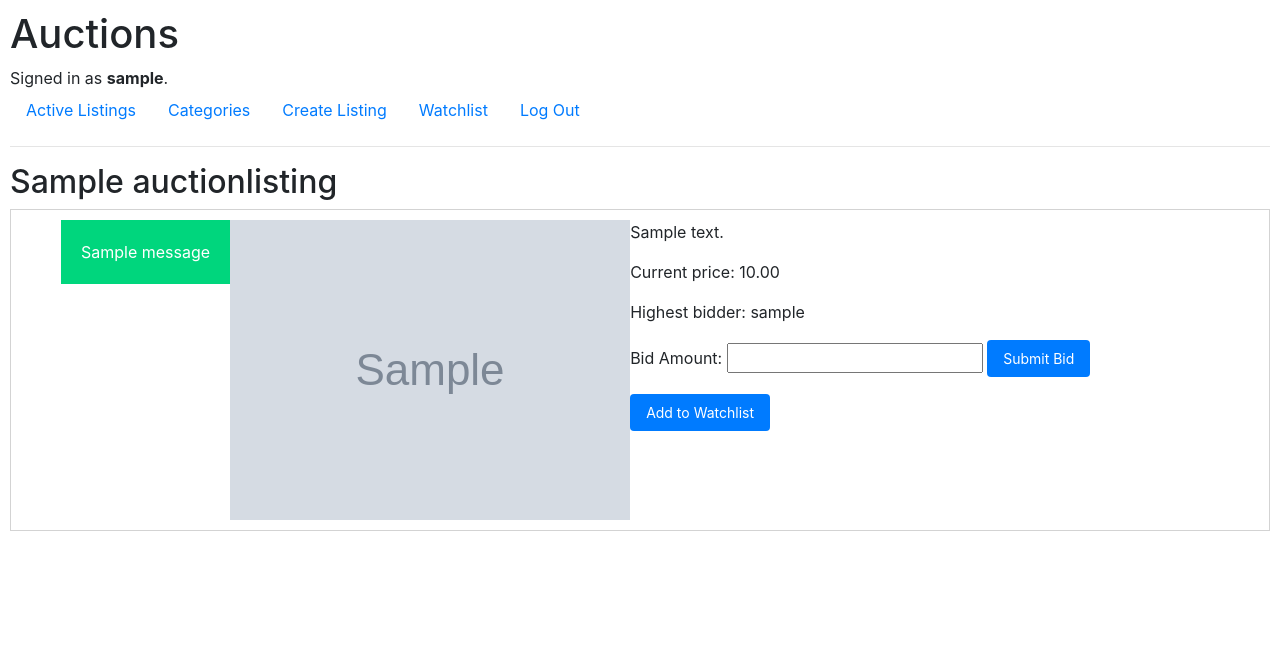
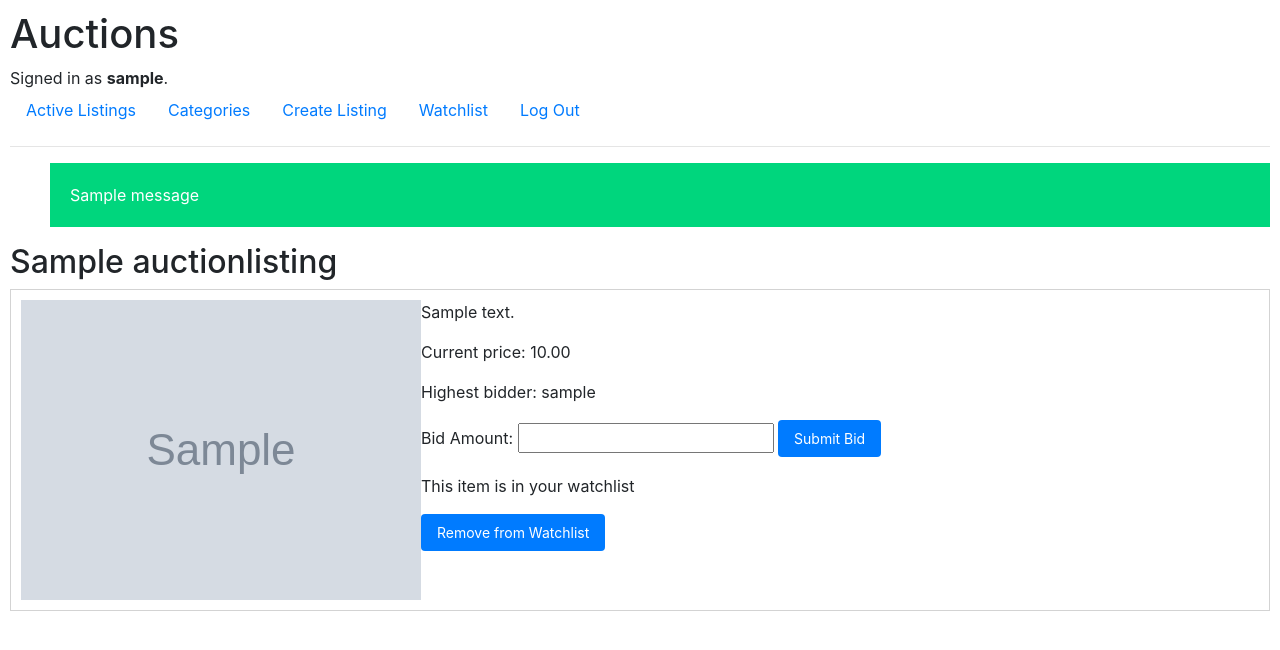
Before and after one commit to ZayRex/e-commerce-django, a Django app: page /1 in a window 1280 px wide. Shown: the top 650 px of the page. Run offline with Django 3.2, Linux system fonts and the light colour scheme; a user stored in the database is signed in; tables that the repository leaves empty hold one stand-in row (values such as "Sample post"); grey boxes marked "Sample" are stand-in pictures; one stand-in notice (Sample message) is shown; some libraries are stand-ins or nearby versions.

Commit message:
fix watchlist button on listing page

```diff
--- a/auctions/templates/auctions/listing_page.html
+++ b/auctions/templates/auctions/listing_page.html
@@ -1,16 +1,15 @@
 {% extends "auctions/layout.html" %}
 
 {% block body %}
-<h2>{{listing.title}}</h2>
-<div class="listing-div">
-
-    {% if messages %}
+{% if messages %}
     <ul class="messages">
         {% for message in messages %}
             <li{% if message.tags %} class="{{ message.tags }}"{% endif %}>{{ message }}</li>
         {% endfor %}
     </ul>
     {% endif %}
+<h2>{{listing.title}}</h2>
+<div class="listing-div">
     <div class="photo">
         <img src="{{ listing.image_url }}" alt="No image for this listing">
     </div>
@@ -25,7 +24,7 @@
         <p>Highest bidder: {{listing.highest_bidder.username}}</p>
     {% endif %}
     {% if user.is_authenticated %}
-        <p><form method="POST" action="{% url 'index' %}">
+        <p><form method="POST" action="{% url 'listing_page' listing.id%}">
             {% csrf_token %}
             <input type="hidden" name="form_type" value="bid">
             <label for="bid_amount">Bid Amount:</label>
@@ -33,13 +32,23 @@
             <input type="hidden" name="listing_id" value="{{ listing.id }}">
             <button type="submit">Submit Bid</button>
         </form></p>
-        <p><form method="POST" action="{% url 'index' %}">
+        {% if not in_watchlist%}
+        <p><form method="POST" action="{% url 'listing_page' listing.id %}">
             {% csrf_token %}
             <input type="hidden" name="form_type" value="add_to_watchlist">
             <input type="hidden" name="listing_id" value="{{ listing.id }}">
             <button type="submit">Add to Watchlist</button>
         </form></p>
+        {% else %}
+        <p>This item is in your watchlist</p>
+        <p><form method="POST" action="{% url 'listing_page' listing.id %}">
+            {% csrf_token %}
+            <input type="hidden" name="form_type" value="remove_from_watch_list">
+            <input type="hidden" name="listing_id" value="{{ listing.id }}">
+            <button type="submit">Remove from Watchlist</button>
+        </form></p>
         {% endif %}
+    {% endif %}
     </div>
     </div>
     <br>
--- a/auctions/views.py
+++ b/auctions/views.py
@@ -83,6 +83,9 @@ def create_listing(request):
     return render(request, 'auctions/create_listing.html', {'form': form})
 
 def listing_page(request, listing_id):
+    in_watchlist = False
+    if request.user.watchlist.filter(id=listing_id).exists():
+        in_watchlist = True
     if request.method == "POST":
         listing = AuctionListing.objects.get(pk=listing_id)
         if request.POST["form_type"]=="bid":
@@ -93,22 +96,25 @@ def listing_page(request, listing_id):
                 listing.highest_bidder = request.user
                 listing.current_price = bid_amount
                 listing.save()
+                messages.success(request, 'You are the highest bidder!')
         elif request.POST["form_type"]=="add_to_watchlist":
-            #user = User.objects.get(pk=int(request.POST["user_id"]))
-            if request.user.watchlist.filter(id=request.POST["listing_id"]).exists():
+            if in_watchlist:
                 messages.error(request, "The listing is already in your watchlist")
             else:
                 request.user.watchlist.add(listing)
+                in_watchlist = True
                 messages.success(request, 'Listing added to watchlist.')
         else:
-            if request.user.watchlist.filter(id=listing_id).exists():
+            if not in_watchlist:
                 messages.error(request, "The listing is not in your watchlist")
             else:
                 request.user.watchlist.remove(listing)
+                in_watchlist = False
                 messages.success(request, 'Listing removed to watchlist.')
 
     return render(request, "auctions/listing_page.html", {
-        "listing": AuctionListing.objects.get(pk=listing_id)
+        "listing": AuctionListing.objects.get(pk=listing_id),
+        "in_watchlist": in_watchlist
     })
 
 def watchlist(request, listing_id=None):
@@ -117,10 +123,11 @@ def watchlist(request, listing_id=None):
 
     if request.method == 'POST':
         if not listing_id:
-            request.POST["listing_id"]
-        if request.user.watchlist.filter(id=request.POST["listing_id"]).exists():
+            listing_id = request.POST["listing_id"]
+        if not request.user.watchlist.filter(id=listing_id).exists():
                 messages.error(request, "The listing is not in your watchlist")
         else:
+            listing = AuctionListing.objects.get(pk=listing_id)
             request.user.watchlist.remove(listing)
             messages.success(request, 'Listing removed to watchlist.')
     return render(request, "auctions/watchlist.html", {
```
Also changed, not shown: auctions/templates/auctions/watchlist.html (+25 -8 lines).
